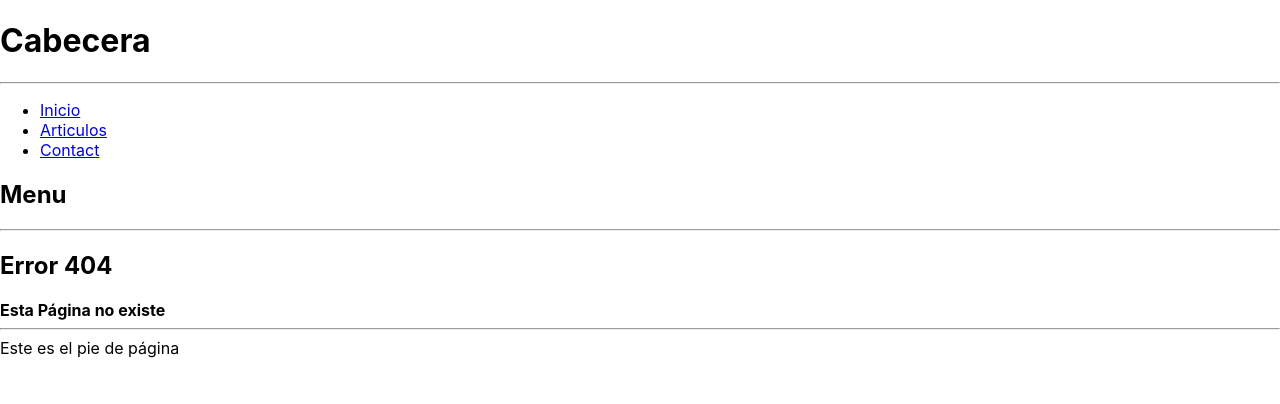
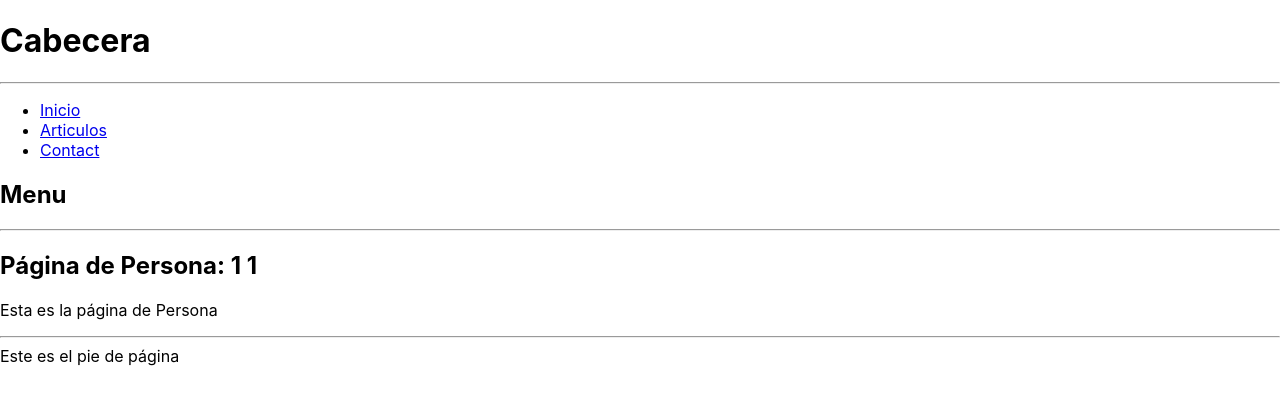
Before and after one commit to CManuelHernandez/RutasReactV18, a React (Create React App) app: page /persona/1/1 in a window 1280 px wide. Before the commit this address had no page. Shown: the top 404 px of the page. Built offline with nearby package versions, Linux system fonts and the light colour scheme.

Commit message:
Parametros URL

```diff
--- a/src/componentes/Error.js
+++ b/src/componentes/Error.js
@@ -1,10 +1,12 @@
 import React from "react";
+import { Link } from "react-router-dom";
 
 export const Error = () => {
   return (
     <>
       <h1>Error 404</h1>
       <strong>Esta Página no existe</strong>
+      <Link to="/inicio">Volver al inicio</Link>
     </>
   );
 };
--- /dev/null
+++ b/src/componentes/Persona.js
@@ -0,0 +1,15 @@
+import React from "react";
+import { useParams } from "react-router-dom";
+
+export const Persona = () => {
+  const { nombre, apellido } = useParams();
+
+  return (
+    <div>
+      <h1>
+        Página de Persona: {nombre} {apellido}
+      </h1>
+      <p>Esta es la página de Persona</p>
+    </div>
+  );
+};
--- a/src/routers/RouterPrincipal.js
+++ b/src/routers/RouterPrincipal.js
@@ -4,6 +4,7 @@ import { Articulos } from "../componentes/Articulos";
 import { Contacto } from "../componentes/Contacto";
 import { Error } from "../componentes/Error";
 import { Inicio } from "../componentes/Inicio";
+import { Persona } from "../componentes/Persona";
 
 export const RouterPrincipal = () => {
   return (
@@ -49,6 +50,7 @@ export const RouterPrincipal = () => {
           <Route path="/inicio" element={<Inicio />} />
           <Route path="/articulos" element={<Articulos />} />
           <Route path="/contacto" element={<Contacto />} />
+          <Route path="/persona/:nombre/:apellido" element={<Persona />} />
           <Route path="*" element={<Error />} />
         </Routes>
       </section>
```
